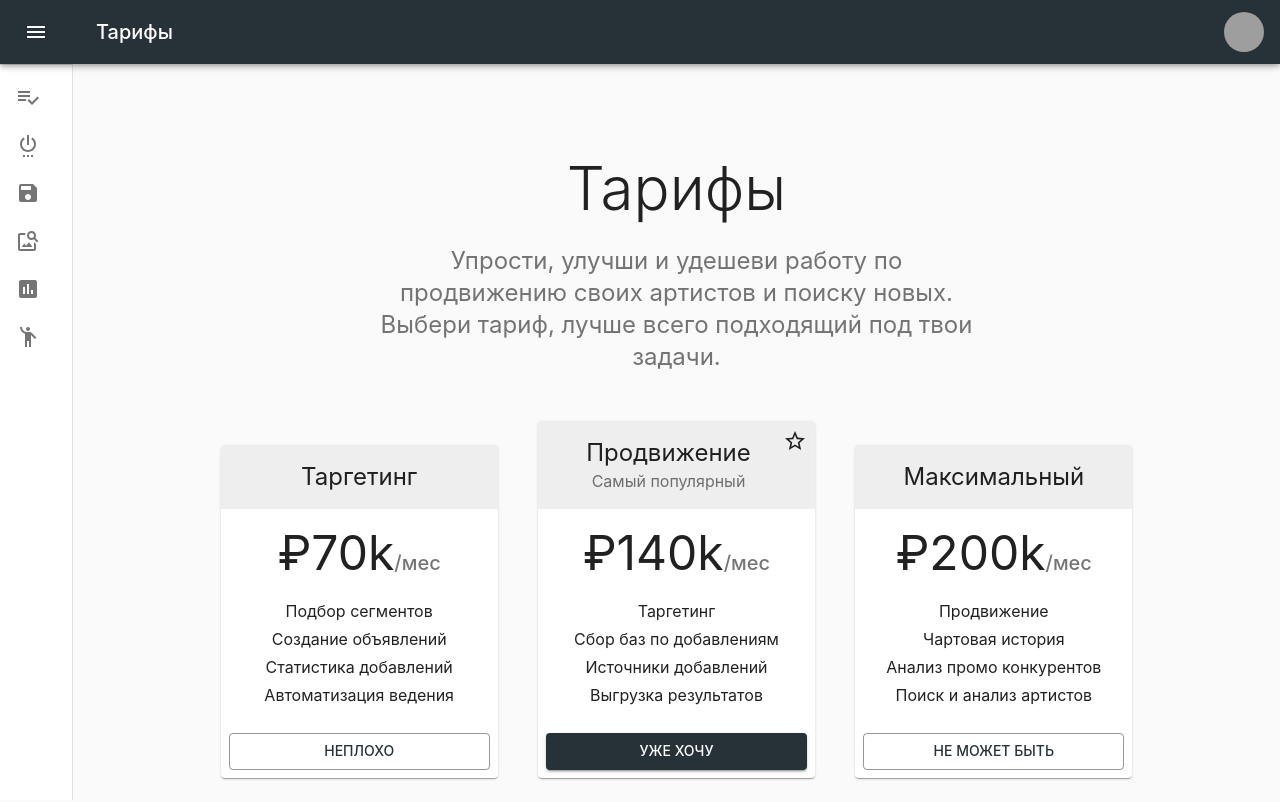
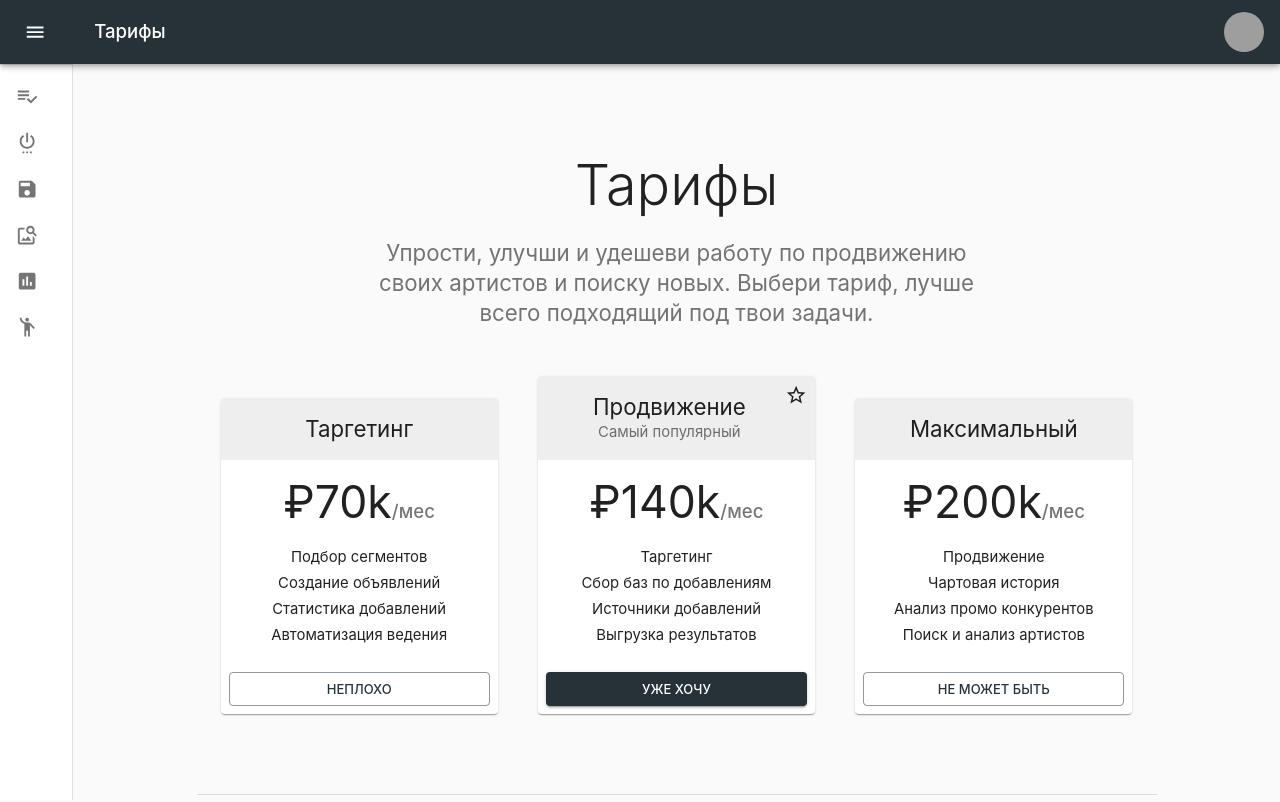
Before and after one commit to VNKL/prod_front, a React (Create React App) app: page / in a window 1280 px wide. Shown: the top 802 px of the page. Built offline with nearby package versions, Linux system fonts and the light colour scheme; no server answers; sample sign-in values are in the browser's storage; grey boxes are pictures that could not be loaded.

Commit message:
change font size

```diff
--- a/src/components/app/app.js
+++ b/src/components/app/app.js
@@ -41,6 +41,7 @@ const theme = createMuiTheme({
             '"Segoe UI Emoji"',
             '"Segoe UI Symbol"',
         ].join(','),
+        fontSize: 13,
     },
     palette: {
         type: 'light',
```
